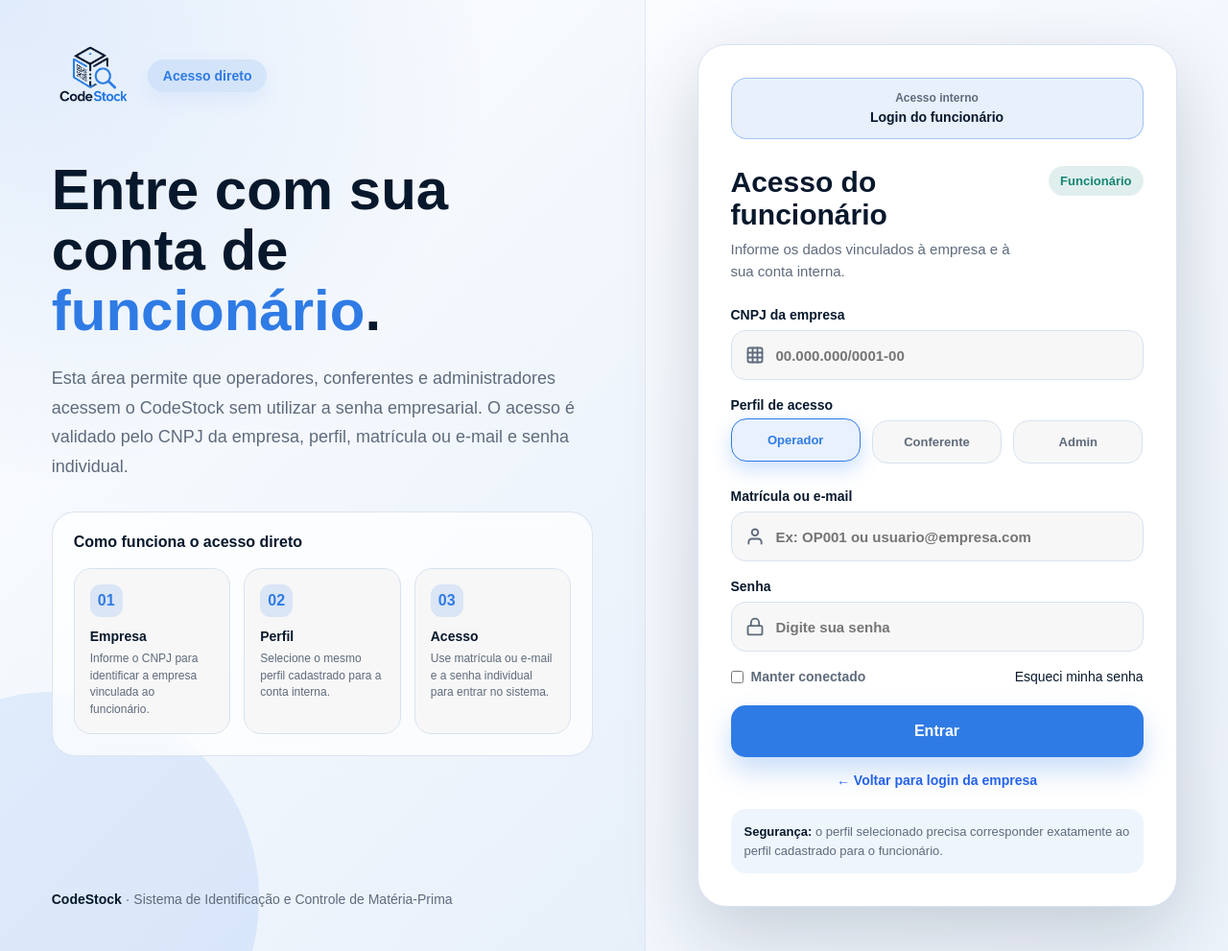
After one commit to Gabriel-Oliveira-Duarte/CodeStock, a Flask app: page /login-funcionario in a window 1280 px wide. The commit adds this page. Shown: the whole page at 96% size. Run offline with Flask 3, Linux system fonts and the light colour scheme.

Commit message:
Flash Messages e Login dos funcionários 100% atualizados

```diff
--- a/app.py
+++ b/app.py
@@ -231,10 +231,20 @@ def login():
             empresa_nome = request.form.get("empresa_nome", "").strip()
             usuario_digitado = request.form.get("usuario", "").strip()
             senha_usuario = request.form.get("senhaUsuario", "")
+            perfil_selecionado = request.form.get("perfil", "").strip()
 
             if not empresa_id:
                 flash("Empresa não identificada. Faça a primeira etapa novamente.", "erro")
                 return render_template("login.html", etapa="empresa")
+
+            if not perfil_selecionado:
+                flash("Selecione o perfil de acesso antes de continuar.", "erro")
+                return render_template(
+                    "login.html",
+                    etapa="usuario",
+                    empresa_id=empresa_id,
+                    empresa_nome=empresa_nome
+                )
 
             cursor.execute("""
                 SELECT *
@@ -263,6 +273,15 @@ def login():
                     empresa_nome=empresa_nome
                 )
 
+            if usuario["perfil"] != perfil_selecionado:
+                flash("O perfil selecionado não corresponde ao usuário informado.", "erro")
+                return render_template(
+                    "login.html",
+                    etapa="usuario",
+                    empresa_id=empresa_id,
+                    empresa_nome=empresa_nome
+                )
+
             if not check_password_hash(usuario["senha_hash"], senha_usuario):
                 flash("Senha do usuário incorreta.", "erro")
                 return render_template(
@@ -278,6 +297,7 @@ def login():
             session["usuario_perfil"] = usuario["perfil"]
             session["empresa_id"] = usuario["empresa_id"]
             session["empresa_nome"] = empresa_nome
+            session["login_origem"] = "empresa"
 
             return redirect(url_for("home"))
 
@@ -291,9 +311,101 @@ def login():
         cursor.close()
         conn.close()
 
+
+@app.route("/login-funcionario", methods=["GET", "POST"])
+def login_funcionario():
+    if request.method == "GET":
+        return render_template("login_funcionario.html")
+
+    cnpj = request.form.get("cnpj", "").strip()
+    perfil_selecionado = request.form.get("perfil", "").strip()
+    usuario_digitado = request.form.get("usuario", "").strip()
+    senha_usuario = request.form.get("senhaUsuario", "")
+
+    if not cnpj or not perfil_selecionado or not usuario_digitado or not senha_usuario:
+        flash("Preencha todos os campos para acessar como funcionário.", "erro")
+        return render_template("login_funcionario.html")
+
+    perfis_validos = ["admin", "operador", "conferente"]
+    if perfil_selecionado not in perfis_validos:
+        flash("Perfil de acesso inválido.", "erro")
+        return render_template("login_funcionario.html")
+
+    conn = conectar_db()
+    if not conn:
+        flash("Erro ao conectar ao banco de dados.", "erro")
+        return render_template("login_funcionario.html")
+
+    cursor = conn.cursor(dictionary=True)
+
+    try:
+        cursor.execute(
+            "SELECT id, razao_social, nome_fantasia, cnpj FROM empresas WHERE cnpj = %s",
+            (limpar_cnpj(cnpj),)
+        )
+        empresa = cursor.fetchone()
+
+        if not empresa:
+            flash("Empresa não encontrada. Verifique o CNPJ informado.", "erro")
+            return render_template("login_funcionario.html")
+
+        cursor.execute("""
+            SELECT *
+            FROM usuarios
+            WHERE empresa_id = %s
+              AND (
+                matricula = %s
+                OR email = %s
+                OR nome = %s
+              )
+        """, (
+            empresa["id"],
+            usuario_digitado,
+            usuario_digitado.lower(),
+            usuario_digitado
+        ))
+
+        usuario = cursor.fetchone()
+
+        if not usuario:
+            flash("Funcionário não encontrado para esta empresa.", "erro")
+            return render_template("login_funcionario.html")
+
+        if usuario["perfil"] != perfil_selecionado:
+            flash("O perfil selecionado não corresponde ao funcionário informado.", "erro")
+            return render_template("login_funcionario.html")
+
+        if not check_password_hash(usuario["senha_hash"], senha_usuario):
+            flash("Senha do funcionário incorreta.", "erro")
+            return render_template("login_funcionario.html")
+
+        empresa_nome = empresa["nome_fantasia"] or empresa["razao_social"]
+
+        session.clear()
+        session["usuario_id"] = usuario["id"]
+        session["usuario_nome"] = usuario["nome"]
+        session["usuario_perfil"] = usuario["perfil"]
+        session["empresa_id"] = usuario["empresa_id"]
+        session["empresa_nome"] = empresa_nome
+        session["login_origem"] = "funcionario"
+
+        return redirect(url_for("home"))
+
+    except Exception as e:
+        flash(f"Erro no login do funcionário: {e}", "erro")
+        return render_template("login_funcionario.html")
+    finally:
+        cursor.close()
+        conn.close()
+
 @app.route("/logout")
 def logout():
+    origem = session.get("login_origem")
     session.clear()
+
+    if origem == "funcionario":
+        return redirect(url_for("login_funcionario"))
+
     return redirect(url_for("index"))
 
 
--- a/static/css/login.css
+++ b/static/css/login.css
@@ -550,3 +550,104 @@
         align-items: flex-start;
       }
     }
+
+.login-alt-link {
+  margin-top: 12px;
+  width: 100%;
+}
+
+.employee-mode-card .step-indicator {
+  grid-template-columns: 1fr;
+}
+
+.employee-mode-card .step-pill {
+  text-align: center;
+}
+
+.employee-help-list {
+  display: grid;
+  gap: 10px;
+  margin-top: 18px;
+}
+
+.employee-help-item {
+  background: var(--branco);
+  border: 1px solid var(--borda);
+  border-radius: 16px;
+  padding: 14px;
+}
+
+.employee-help-item strong {
+  display: block;
+  color: var(--azul-marinho);
+  font-size: 14px;
+  margin-bottom: 5px;
+}
+
+.employee-help-item small {
+  display: block;
+  color: var(--cinza);
+  line-height: 1.45;
+}
+
+.login-links{
+    display:flex;
+    justify-content:center;
+    margin-top:18px;
+}
+
+.login-links a{
+    color:var(--azul);
+    text-decoration:none;
+    font-size:14px;
+    font-weight:600;
+    transition:.25s;
+}
+
+.login-links a:hover{
+    color:var(--azul-escuro);
+    text-decoration:underline;
+}
+
+.form-options .text-link{
+    color:var(--azul);
+    text-decoration:none;
+    font-size:14px;
+    font-weight:500;
+}
+
+.form-options .text-link:hover{
+    text-decoration:underline;
+}
+.profile-option label{
+    transition:.25s;
+}
+
+.profile-option input:checked + label{
+    transform:translateY(-2px);
+    box-shadow:0 8px 20px rgba(59,130,246,.25);
+}
+
+.login-links {
+  display: flex;
+  justify-content: center;
+  margin-top: 16px;
+}
+
+.login-links a {
+  color: #2563eb;
+  text-decoration: none;
+  font-size: 14px;
+  font-weight: 600;
+}
+
+.login-links a:hover {
+  color: #1d4ed8;
+  text-decoration: underline;
+}
+
+.login-divider {
+  margin: 18px 0 12px;
+  border: none;
+  border-top: 1px solid #e5e7eb;
+}
--- /dev/null
+++ b/templates/flash_messages.html
@@ -0,0 +1,18 @@
+{% with mensagens = get_flashed_messages(with_categories=true) %}
+  {% if mensagens %}
+    <div class="flash-area" role="status" aria-live="polite">
+      {% for categoria, mensagem in mensagens %}
+        <div class="flash {{ categoria }}">
+          <span class="flash-icon" aria-hidden="true">
+            {% if categoria == 'sucesso' %}✓
+            {% elif categoria == 'erro' %}×
+            {% elif categoria == 'aviso' %}!
+            {% else %}i
+            {% endif %}
+          </span>
+          <span class="flash-text">{{ mensagem }}</span>
+        </div>
+      {% endfor %}
+    </div>
+  {% endif %}
+{% endwith %}
--- a/templates/home.html
+++ b/templates/home.html
@@ -6,6 +6,7 @@
   <title>CodeStock | Home do Sistema</title>
 
   <link rel="stylesheet" href="{{ url_for('static', filename='css/home.css') }}">
+  <link rel="stylesheet" href="{{ url_for('static', filename='css/alerts.css') }}">
 </head>
 
 <body>
--- /dev/null
+++ b/templates/login_funcionario.html
@@ -0,0 +1,172 @@
+<!DOCTYPE html>
+<html lang="pt-BR">
+<head>
+  <meta charset="UTF-8" />
+  <meta name="viewport" content="width=device-width, initial-scale=1.0" />
+  <title>CodeStock | Login do Funcionário</title>
+
+  <link rel="stylesheet" href="{{ url_for('static', filename='css/login.css') }}">
+  <link rel="stylesheet" href="{{ url_for('static', filename='css/alerts.css') }}">
+</head>
+
+<body>
+  <main class="page">
+    <section class="info-side">
+      <div class="info-content">
+        <div class="brand-row">
+          <a class="logo" href="{{ url_for('index') }}">
+            <img src="{{ url_for('static', filename='assets/img/logo.png') }}" alt="CodeStock Logo">
+          </a>
+
+          <span class="badge">Acesso direto</span>
+        </div>
+
+        <h1>Entre com sua conta de <span>funcionário</span>.</h1>
+
+        <p>
+          Esta área permite que operadores, conferentes e administradores acessem o CodeStock sem utilizar a senha
+          empresarial. O acesso é validado pelo CNPJ da empresa, perfil, matrícula ou e-mail e senha individual.
+        </p>
+
+        <div class="flow-box">
+          <div class="flow-title">Como funciona o acesso direto</div>
+
+          <div class="flow-steps">
+            <div class="flow-step">
+              <span>01</span>
+              <strong>Empresa</strong>
+              <small>Informe o CNPJ para identificar a empresa vinculada ao funcionário.</small>
+            </div>
+
+            <div class="flow-step">
+              <span>02</span>
+              <strong>Perfil</strong>
+              <small>Selecione o mesmo perfil cadastrado para a conta interna.</small>
+            </div>
+
+            <div class="flow-step">
+              <span>03</span>
+              <strong>Acesso</strong>
+              <small>Use matrícula ou e-mail e a senha individual para entrar no sistema.</small>
+            </div>
+          </div>
+        </div>
+      </div>
+
+      <div class="footer-note">
+        <strong>CodeStock</strong> · Sistema de Identificação e Controle de Matéria-Prima
+      </div>
+    </section>
+
+    <section class="login-side">
+      <div class="login-card employee-mode-card">
+        {% include "flash_messages.html" %}
+
+        <div class="step-indicator">
+          <div class="step-pill active">
+            <span>Acesso interno</span>
+            <strong>Login do funcionário</strong>
+          </div>
+        </div>
+
+        <div class="form-screen active">
+          <div class="login-header">
+            <div>
+              <h2>Acesso do funcionário</h2>
+              <p>Informe os dados vinculados à empresa e à sua conta interna.</p>
+            </div>
+
+            <span class="status">Funcionário</span>
+          </div>
+
+          <form action="{{ url_for('login_funcionario') }}" method="post">
+            <div class="form-group">
+              <label for="cnpj">CNPJ da empresa</label>
+              <div class="input-box">
+                <svg viewBox="0 0 24 24" fill="none" stroke="currentColor" stroke-width="2.2" stroke-linecap="round" stroke-linejoin="round">
+                  <rect x="3" y="3" width="18" height="18" rx="2"></rect>
+                  <path d="M9 3v18"></path>
+                  <path d="M15 3v18"></path>
+                  <path d="M3 9h18"></path>
+                  <path d="M3 15h18"></path>
+                </svg>
+                <input type="text" id="cnpj" name="cnpj" placeholder="00.000.000/0001-00" required>
+              </div>
+            </div>
+
+            <div class="form-group">
+              <label>Perfil de acesso</label>
+
+              <div class="profile-grid">
+                <div class="profile-option">
+                  <input type="radio" id="func_operador" name="perfil" value="operador" checked>
+                  <label for="func_operador">Operador</label>
+                </div>
+
+                <div class="profile-option">
+                  <input type="radio" id="func_conferente" name="perfil" value="conferente">
+                  <label for="func_conferente">Conferente</label>
+                </div>
+
+                <div class="profile-option">
+                  <input type="radio" id="func_admin" name="perfil" value="admin">
+                  <label for="func_admin">Admin</label>
+                </div>
+              </div>
+            </div>
+
+            <div class="form-group">
+              <label for="usuario">Matrícula ou e-mail</label>
+              <div class="input-box">
+                <svg viewBox="0 0 24 24" fill="none" stroke="currentColor" stroke-width="2.2" stroke-linecap="round" stroke-linejoin="round">
+                  <path d="M20 21v-2a4 4 0 0 0-4-4H8a4 4 0 0 0-4 4v2"></path>
+                  <circle cx="12" cy="7" r="4"></circle>
+                </svg>
+                <input type="text" id="usuario" name="usuario" placeholder="Ex: OP001 ou usuario@empresa.com" required>
+              </div>
+            </div>
+
+            <div class="form-group">
+              <label for="senhaUsuario">Senha</label>
+              <div class="input-box">
+                <svg viewBox="0 0 24 24" fill="none" stroke="currentColor" stroke-width="2.2" stroke-linecap="round" stroke-linejoin="round">
+                  <rect x="3" y="11" width="18" height="11" rx="2"></rect>
+                  <path d="M7 11V7a5 5 0 0 1 10 0v4"></path>
+                </svg>
+                <input type="password" id="senhaUsuario" name="senhaUsuario" placeholder="Digite sua senha" required>
+              </div>
+            </div>
+
+            <div class="form-options">
+              <label class="remember">
+                <input type="checkbox" name="lembrar">
+                Manter conectado
+              </label>
+
+              <a class="text-link" href="#">
+                Esqueci minha senha
+              </a>
+            </div>
+
+            <button class="btn-submit" type="submit">
+              Entrar
+            </button>
+
+            <div class="login-links">
+              <a href="{{ url_for('login') }}">
+                ← Voltar para login da empresa
+              </a>
+            </div>
+          </form>
+
+          <div class="security-note">
+            <strong>Segurança:</strong> o perfil selecionado precisa corresponder exatamente ao perfil cadastrado para o funcionário.
+          </div>
+        </div>
+      </div>
+    </section>
+  </main>
+
+  <script src="{{ url_for('static', filename='js/login.js') }}"></script>
+</body>
+</html>
```
Also changed, not shown: static/css/alerts.css (added, +87 -0 lines), templates/etiquetas.html (+2 -9 lines), templates/login.html (+33 -6 lines), templates/materiais.html (+2 -9 lines), templates/materialcadastro.html (+2 -9 lines), templates/movimentacoes.html (+2 -9 lines), templates/relatorios.html (+2 -9 lines), templates/usuarios.html (+2 -9 lines).
